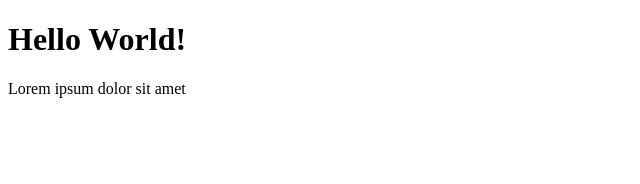
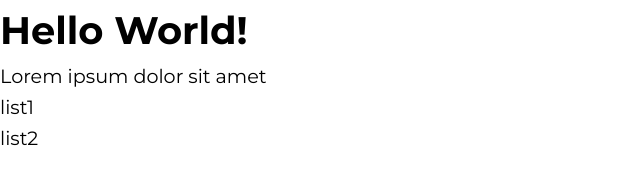
Before and after one commit to MatheusRoichman/projeto-git, a plain HTML site: page index.html in a window 1280 px wide. Shown: the whole page, without its empty margins (0-640 px from the left). Drawn offline with Linux system fonts and the light colour scheme.

Commit message:
Fonte Montserrat adicionada, estilos padrão definidos e alerta pro usuário

```diff
--- a/index.html
+++ b/index.html
@@ -4,10 +4,19 @@
   <meta charset="UTF-8">
   <meta http-equiv="X-UA-Compatible" content="IE=edge">
   <meta name="viewport" content="width=device-width, initial-scale=1.0">
+  <link rel="stylesheet" type="text/css" href="./style.css">
+  <link rel="preconnect" href="https://fonts.googleapis.com">
+  <link rel="preconnect" href="https://fonts.gstatic.com" crossorigin>
+  <link href="https://fonts.googleapis.com/css2?family=Montserrat:wght@400;500;600;700&display=swap" rel="stylesheet">
   <title>Projeto GIT</title>
 </head>
 <body>
   <h1>Hello World!</h1>
   <p>Lorem ipsum dolor sit amet</p>
+  <ul>
+    <li>list1</li>
+    <li>list2</li>
+  </ul>
+  <script src="./main.js" type="text/javascript"></script>
 </body>
 </html>
--- /dev/null
+++ b/main.js
@@ -0,0 +1 @@
+alert("OI!");
--- /dev/null
+++ b/style.css
@@ -0,0 +1,9 @@
+*  {
+  margin: 0;
+  padding: 0;
+  box-sizing: border-box;
+}
+
+body {
+  font: 1.2rem/1.6 'Montserrat', sans-serif;
+}
```
